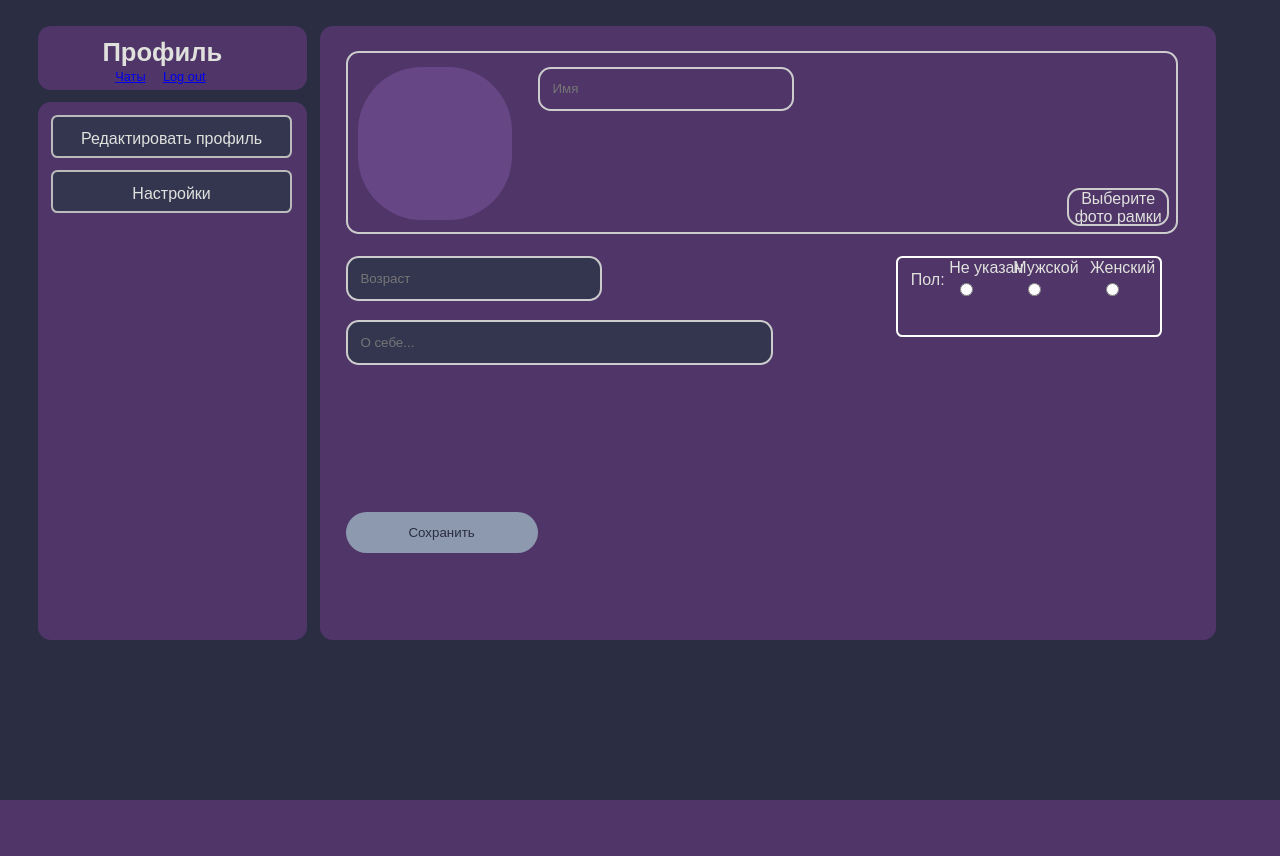
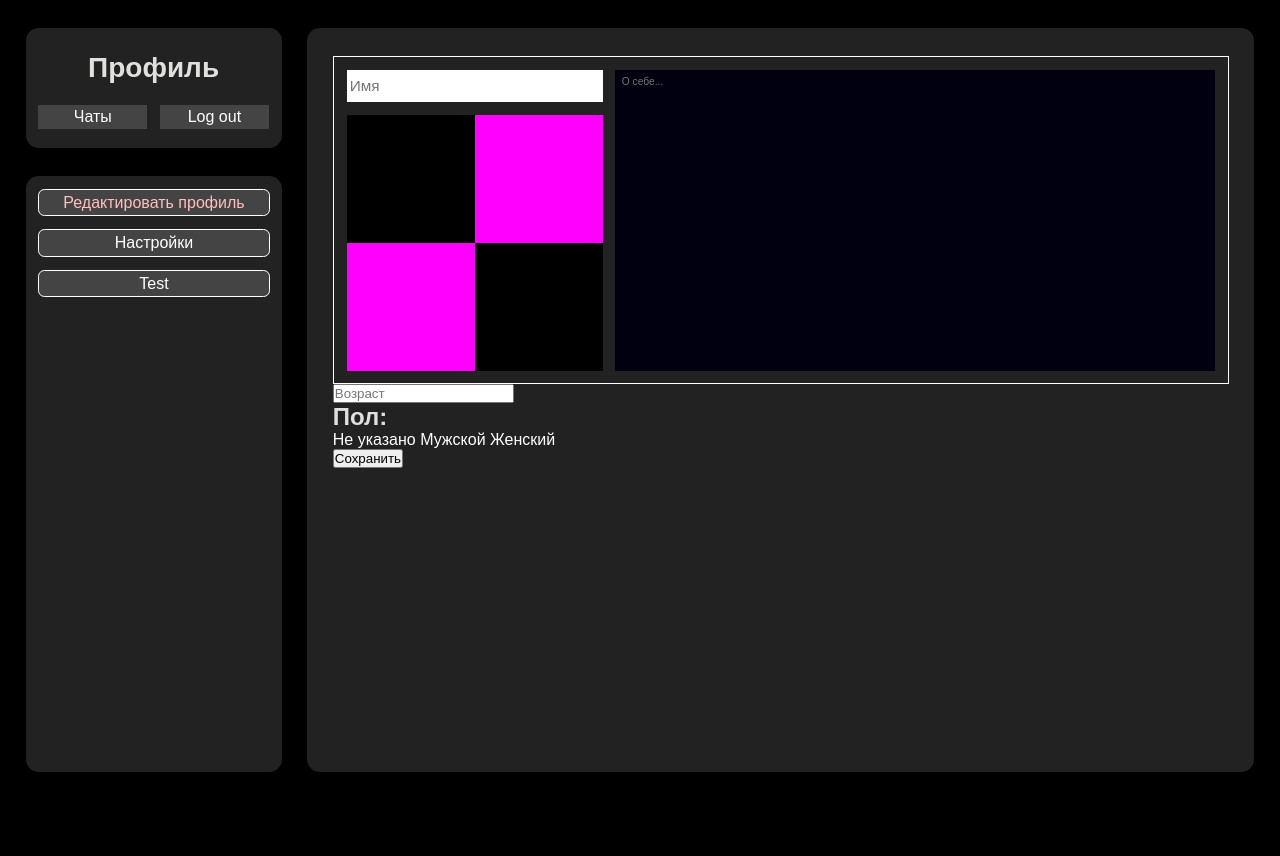
Before and after one commit to Nhrust/Project_TPP3, a Flask app: template templates/profile.html in a window 1280 px wide; the page is wider, and only the part inside the window is pictured. Before the commit the page ends 800 px from the top of that part, so only its background shows below. Run offline with Flask 3, Linux system fonts and the light colour scheme; the template is opened without the code that fills it, so the values that code supplies are empty.

Commit message:
Сильно поменял frontend

```diff
--- a/static/css/main.css
+++ b/static/css/main.css
@@ -15,3 +15,16 @@ html {
     overflow-x: hidden;
     overflow-y: hidden;
 }
+
+:root {
+    --bg-color: #000;
+    --bg-color-alt: #222;
+    --bg-color-text: #001;
+    --color: #fff;
+    --color-alt: #ddf;
+    --color-text: #eef;
+    --button-bg: #444;
+    --button-bg-hover: #448;
+    --button-color: #fff;
+    --button-color-hover: #ddf;
+}
--- a/static/css/profile.css
+++ b/static/css/profile.css
@@ -1,316 +1,103 @@
 /* Основные стили страницы */
 body {
-    background-color: #2B2D42; /* Темно-синий фон */
+    background-color: var(--bg-color);
     color: #E0E1DD; /* Светло-серый текст */
     font-family: 'Arial', sans-serif;
+    padding: 3.5vh 2vw;
 }
 
-/* Стилизация формы и элементов ввода */
-input[type="text"], select, textarea {
-    position: absolute;
+
+
+
+.Headmenu {
+    position: fixed;
     width: 20vw;
-    padding: 1vw;
-    margin-left:2vw;
-    top:3.2vw;
-    display: inline-block;
-    border: 0.2vw solid #ccc;
+    height: 15vh;
+    border: none;
     border-radius: 1vw;
-    box-sizing: border-box;
-    background-color: rgba(0,0,0,0); /* Слегка более светлый тон фона */
-    color: #FFF; /* Белый текст для читаемости */
+    background: var(--bg-color-alt);
 }
 
-input[type="text1"], select, textarea {
-    position:absolute;
-    width: 33.4vw;
-    padding: 1vw;
-    top:23vw;
-    left:2vw;
-    display: inline-block;
-    border: 0.2vw solid #ccc;
-    border-radius: 1vw;
-    box-sizing: border-box;
-    background-color: #343650; /* Слегка более светлый тон фона */
-    color: #FFF; /* Белый текст для читаемости */
+.Headmenu h1 {
+    text-align: center;
+    margin: 3vh 1.75vw 1vh 1.75vw;
+    font-size: 3.5vh;
 }
 
-input[type="number"], select, textarea {
-    position:absolute;
-    width: 20vw;
-    padding: 1vw;
-    top:18vw;
-    left:2vw;
-    display: inline-block;
-    border: 0.2vw solid #ccc;
-    border-radius: 1vw;
-    box-sizing: border-box;
-    background-color: #343650; /* Слегка более светлый тон фона */
-    color: #FFF; /* Белый текст для читаемости */
+.Headmenu a div {
+    position: absolute;
+    display: block;
+    width: 8.5vw;
+    height: 3vh;
+
+    line-height: 3vh;
+    text-align: center;
+    text-decoration: none;
+    font-size: 2vh;
+    margin: 1vw;
+
+    background: var(--button-bg);
+    color: var(--button-color);
+}
+.Headmenu a div:hover {
+    background-color: var(--button-bg-hover); /* Светлее красный при наведении */
 }
 
-input[type="submit"] {
-    position: absolute;
-    width: 15vw;
-    background-color: #8D99AE; /* Светло-серый цвет кнопки */
-    color: #2B2D42; /* Темно-синий текст */
-    padding: 1vw 4vw;
-    margin: 1vw 0;
-    left: 2vw;
-    top:37vw;
-    border: none;
-    border-radius: 2vw;
-    cursor: pointer;
+.Headmenu .LogOut {
+    left: 9.5vw;
 }
 
-input[type="submit"]:hover {
-    background-color: #ae23ef;
+
+
+
+.Menu {
+    position: fixed;
+    width: 20vw;
+    height: 74.5vh;
+    top: 22vh;
+
+    border-radius: 1vw;
+    background: var(--bg-color-alt);
 }
 
-.radio1{
-    position:absolute;
-    top:20vw;
-    left: 50vw;
+.Menu item {
+    display: block;
+
+    width: calc(18vw - 0.1vw);
+    height: 2vw;
+    margin: 1vw;
+
+    line-height: 2vw;
+    text-align: center;
+
+    border: 0.1vw solid var(--button-color);
+    color: var(--button-color);
+    background: var(--button-bg);
+    border-radius: 0.5vw;
+}
+.Menu item:hover {
+    border-color: var(--button-color-hover);
+    color: var(--button-color-hover);
+    background: var(--button-bg-hover);
+}
+.Menu item.SELECTED {
+    color: color-mix(in srgb, var(--button-color), #f00 25%) /* для теста */
 }
 
-.radio2{
-    position:absolute;
-    left:55.3vw;
-    top:20vw;
-}
 
-.radio3{
-    position:absolute;
-    left:61.4vw;
-    top:20vw;
-}
 
-/* Стиль для заголовков внутри формы */
-h2 {
-    color: #EDF2F4; /* Светло-серый текст */
-}
 
-/* Стиль для кнопки выхода */
-.logout-button {
-    background-color: #D90429; /* Красная кнопка */
-    color: white;
-    padding: 10vw 15vw;
-    text-decoration: none;
-    font-size: 16vw;
-    border: none;
-    border-radius: 4vw;
-    display: inline-block;
-}
-
-.logout-button:hover {
-    background-color: #EF233C; /* Светлее красный при наведении */
-}
-
-/* Стиль для сохранения формы */
-.save-button {
-    background-color: #8D99AE; /* Серая кнопка */
-    color: #2B2D42; /* Темно-синий текст */
-    padding: 10vw 15vw;
-    text-decoration: none;
-    font-size: 16vw;
-    border: none;
-    border-radius: 4vw;
-    display: inline-block;
-}
-
-.save-button:hover {
-    background-color: #EF233C; /* Красный при наведении */
-}
-
-.Chates{
-    margin-left: 6vw;
-    font-size: 1vw;
-}
-
-.Prof{
-    font-size:2vw;
-    margin-left:5vw;
-    padding-top:1vw;
-}
-
-.LogOut{
-    margin-left: 1vw;
-    font-size: 1vw;
-}
-
-.Name{
-    margin-left:15vw;
-    margin-top:2vw;
-}
-
-.Age{
-    margin-left:15vw;
-    margin-top:2vw;
-}
-
-.Sex{
-    width:18.5vw;
-    height:4vw;
-    padding:1vw;
-    position: absolute;
-    left:45vw;
-    top:18vw;
-    border: 2px solid #fff;
-    border-radius: 0.5vw;
-}
-
-.IaboutU{
-    margin-left:2vw;
-    margin-top:3vw;
-}
-
-.Info{
-    overflow-y:hidden;
-    overflow-x:hidden;
+.Views > div {
+    display: none;
     position: fixed;
     width: 70vw;
-    height: 48vw;
-    margin-left:25vw;
-    margin-top: 2vw;
+    height: 86vh;
+    left: 24vw;
+    padding: 3.5vh 2vw;
     border: none;
     border-radius: 1vw;
-    background:rgb(79, 53, 104); /*цвет выбран для наглядности*/
+    background: var(--bg-color-alt);
 }
-
-.Menu{
-    overflow-y:hidden;
-    overflow-x:hidden;
-    position:fixed;
-    width:21vw;
-    height:42vw;
-    margin-left:3vw;
-    margin-top:8vw;
-    border: none;
-    border-radius: 1vw;
-    background:rgb(79, 53, 104); /*цвет выбран для наглядности*/
-
+.Views > div.active {
+    display: block;
 }
-
-.Headmenu{
-    overflow-y:hidden;
-    overflow-x:hidden;
-    position:fixed;
-    width:21vw;
-    height:5vw;
-    margin-left:3vw;
-    margin-top:2vw;
-    border: none;
-    border-radius: 1vw;
-    background:rgb(79, 53, 104); /*цвет выбран для наглядности*/
-}
-
-.Not_choisen{
-    left:4vw;
-    top:0.1vw;
-    position:absolute;
-}
-
-.Male{
-    left:9vw;
-    top:0.1vw;
-    position:absolute;
-}
-
-.Female{
-    left:15vw;
-    top:0.1vw;
-    position:absolute;
-}
-
-/*место под аватар*/
-#circle{
-    position:absolute;
-    top:3.2vw;
-    left:3vw;
-    width:12vw;
-    height:12vw;
-    -webkit-border-radius: 1vw;
-    -moz-border-radius: 1vw;
-    border-radius: 5vw;
-    background: rgb(103, 70, 134);
-}
-
-#circle:hover{
-    background-color: rgb(47, 32, 61); /*цвет при наведении*/
-}
-
-#circle:hover .ChoosePhoto{
-    display:block;
-}
-
-/*текст при наведении*/
-.ChoosePhoto{
-    display: none;
-    position:absolute;
-    top:5.5vw;
-    left:2.5vw;
-    color:white;
-    font-size:1vw;
-}
-
-.Profile_Frame{
-    position: absolute;
-    width: 65vw;
-    padding: 7vw;
-    top:2vw;
-    left:2vw;
-    display: inline-block;
-    border: 0.2vw solid #ccc;
-    border-radius: 1vw;
-    box-sizing: border-box;
-}
-
-.Choose_frame{
-    position:absolute;
-    top:10.5vw;
-    left:56.2vw;
-    width:8vw;
-    height:3vw;
-    text-align: center;
-    background:rgb(0,0,0,0);
-    border: 0.2vw solid #ccc;
-    border-radius: 1vw;
-    box-sizing: border-box;
-
-}
-.Choose_frame:hover{
-    background-color: rgba(0, 0, 0, 0.203);
-}
-
-.Settings_of_profile{
-    padding:1vw;
-    margin-top:1vw;
-    margin-left:1vw;
-    width:16.5vw;
-    height:1vw;
-    text-align: center;
-    border: 0.2vw solid #bbb;
-    background-color: #343650;
-    border-radius: 0.5vw;
-}
-
-.Settings_of_profile:hover{
-    border-color: #fff;
-    background-color: #ae23ef;
-}
-
-.Settings{
-    padding:1vw;
-    margin-top:1vw;
-    margin-left:1vw;
-    width:16.5vw;
-    height:1vw;
-    text-align: center;
-    border: 0.2vw solid #bbb;
-    background-color: #343650;
-    border-radius: 0.5vw;
-}
-
-.Settings:hover{
-    border-color: #fff;
-    background-color: #ae23ef;
-}
--- /dev/null
+++ b/static/css/profile_info.css
@@ -0,0 +1,89 @@
+.vertical {
+	display: block;
+	width: max-content;
+}
+.vertical:nth-child(2) {
+	width: 100%;
+}
+
+.horisontal {
+	display: flex;
+}
+
+.horisontal {
+	border: 1px solid #fff;
+}
+
+.Name {
+	width: calc(100% - 2.5vw);
+	height: 2vw;
+	line-height: 2vw;
+	font-size: 1.2vw;
+	margin: 1vw;
+	padding: 0.25vw;
+	margin-bottom: 0;
+	border: 0;
+}
+
+.Icon {
+	--size: 20vw;
+	width: var(--size);
+	height: var(--size);
+	margin: 1vw;
+}
+
+.Icon img {
+	position: absolute;
+	width: var(--size);
+	height: var(--size);
+}
+
+.Icon input[type="file"] {
+	position: absolute;
+	display: none;
+}
+
+.Icon .file_input {
+	position: absolute;
+	text-align: center;
+	line-height: var(--size);
+	width: var(--size);
+	height: var(--size);
+	opacity: 0%;
+}
+.Icon:hover .file_input {
+	opacity: 100%;
+	background: rgba(0, 0, 63, 0.75);
+}
+
+.About {
+	width: calc(100% - 2vw);
+	height: calc(100% - 3vw);
+	margin: 1vw;
+	margin-left: 0;
+	border: 0;
+	padding: 0.5vw;
+	resize: none;
+	font-size: 0.8vw;
+
+	color: var(--color-text);
+	background-color: var(--bg-color-text);
+}
+
+input[type=radio] {
+	display: none;
+}
+input[type=radio]:checked + label {
+	/* display: none; */
+	background: #f0f;
+}
+
+label {
+	color: #fff;
+}
+label:checked {
+	color: #f88;
+}
+label:active {
+	color: #f00;
+}
--- /dev/null
+++ b/static/css/profile_test.css
@@ -0,0 +1 @@
+/* ПЕРЕИМЕНОВАТЬ */
--- a/templates/profile.html
+++ b/templates/profile.html
@@ -5,45 +5,77 @@
 		<meta charset="utf-8">
 		<link rel="stylesheet" type="text/css" href="static/css/main.css">
 		<link rel="stylesheet" type="text/css" href="static/css/profile.css">
+		<link rel="stylesheet" type="text/css" href="static/css/profile_info.css">
+		<link rel="stylesheet" type="text/css" href="static/css/profile_settings.css">
+		<link rel="stylesheet" type="text/css" href="static/css/profile_test.css">
 	</head>
 	<body>
+		<div class="Headmenu">
+			<h1>Профиль</h1>
+			<a href="/home">
+				<div class="Chates">Чаты</div>
+			</a>
+			<a href="/logout">
+				<div class="LogOut">Log out</div>
+			</a>
+		</div> <!-- .Headmenu -->
+
 		<div class="Menu">
-			<div class="Settings_of_profile">Редактировать профиль</div>
-			<div class="Settings">Настройки</div>
-		</div>
-		<div class="Headmenu">
-			<h1 class="Prof">Профиль</h1>
-			<a href="/home" class="Chates">Чаты</a>
-			<a href="/logout" class = "LogOut">Log out</a>
-		</div>
-		<form method="post" action="/edit_profile">
-			<div class="Info">
-				<div class="Profile_Frame">
-					<div class="Choose_frame">Выберите фото рамки</div>
-				</div>
-				<div id="circle">
-					<div class="ChoosePhoto">Выберите фото</div>
-				</div>
-				<p class="Name"><input type="text" placeholder="Имя" name="name" value="{{user.name}}"></p>
-				<p class="Age"><input type="number" aria-placeholder="Возраст" name="age" placeholder="Возраст" value="{{user.age}}"></p>
-				<p class="Sex">Пол:
-					<g class="Not_choisen">Не указан</g>
-					<g class="Male">Мужской</g>
-					<g class="Female">Женский</g>
-					<div class="radio1">
-						<input type="radio" name="gender" value="0" {% if user.gender == 0 %} checked {% endif %}>
+			<item class="Edit_profile SELECTED" onclick="Open('.Info'    )"> Редактировать профиль </item>
+			<item class="Site_settings"         onclick="Open('.Settings')"> Настройки             </item>
+			<item class="For_test"              onclick="Open('.Test'    )"> Test                  </item>
+		</div> <!-- .Menu -->
+
+		<div class="Views">
+			<div class="Info active">
+				<form method="post" action="/edit_profile">
+					<div class="horisontal">
+						<div calss="vertical">
+							<input type="text" placeholder="Имя" name="name" value="{{user.name}}" class="Name">
+
+							<div class="Icon">
+								<img src="static/images/default_icon.png">
+								<label for="icon_file">
+									<div class="file_input">Выбрать файл</div>
+								</label>
+								<input id="icon_file" type="file" name="icon"\>
+							</div>
+						</div>
+						<div class="vertical">
+							<textarea placeholder="О себе..." class="About">{{user.description}}</textarea>
+						</div>
 					</div>
-					<div class="radio2">
-						<input type="radio" name="gender" value="1" {% if user.gender == 1 %} checked {% endif %}>
+
+					<input type="number" name="age" placeholder="Возраст" value="{{user.age}}">
+
+					<div class="Sex">
+						<h2>Пол:</h2>
+						<radio>
+							<input type="radio" id="r0" name="gender" value="0" {% if user.gender == 0 %} checked {% endif %}/>
+							<label for="r0">Не указано</label>
+						</radio>
+						<radio>
+							<input type="radio" id="r1" name="gender" value="1" {% if user.gender == 1 %} checked {% endif %}/>
+							<label for="r1">Мужской</label>
+						</radio>
+						<radio>
+							<input type="radio" id="r2" name="gender" value="2" {% if user.gender == 2 %} checked {% endif %}/>
+							<label for="r2">Женский</label>
+						</radio>
 					</div>
-					<div class="radio3">
-						<input type="radio" name="gender" value="2" {% if user.gender == 2 %} checked {% endif %}>
-					</div>
-				</p>
-				<p class="IaboutU"><input type="text1" placeholder="О себе..." name="description" value="{{user.description}}"></p>
-				<br>
-				<input type="submit" value="Сохранить">
-			</div>
-		</form>
+
+					<input type="submit" value="Сохранить">
+				</form>
+			</div> <!-- .Info -->
+
+			<div class="Settings">
+				<h1>Settings</h1>
+			</div> <!-- .Settings -->
+
+			<div class="Test">
+				<h1>Test</h1>
+			</div> <!-- .Test -->
+		</div> <!-- Views -->
+
 	</body>
 </html>
```
Also changed, not shown: static/css/profile_settings.css (added).
